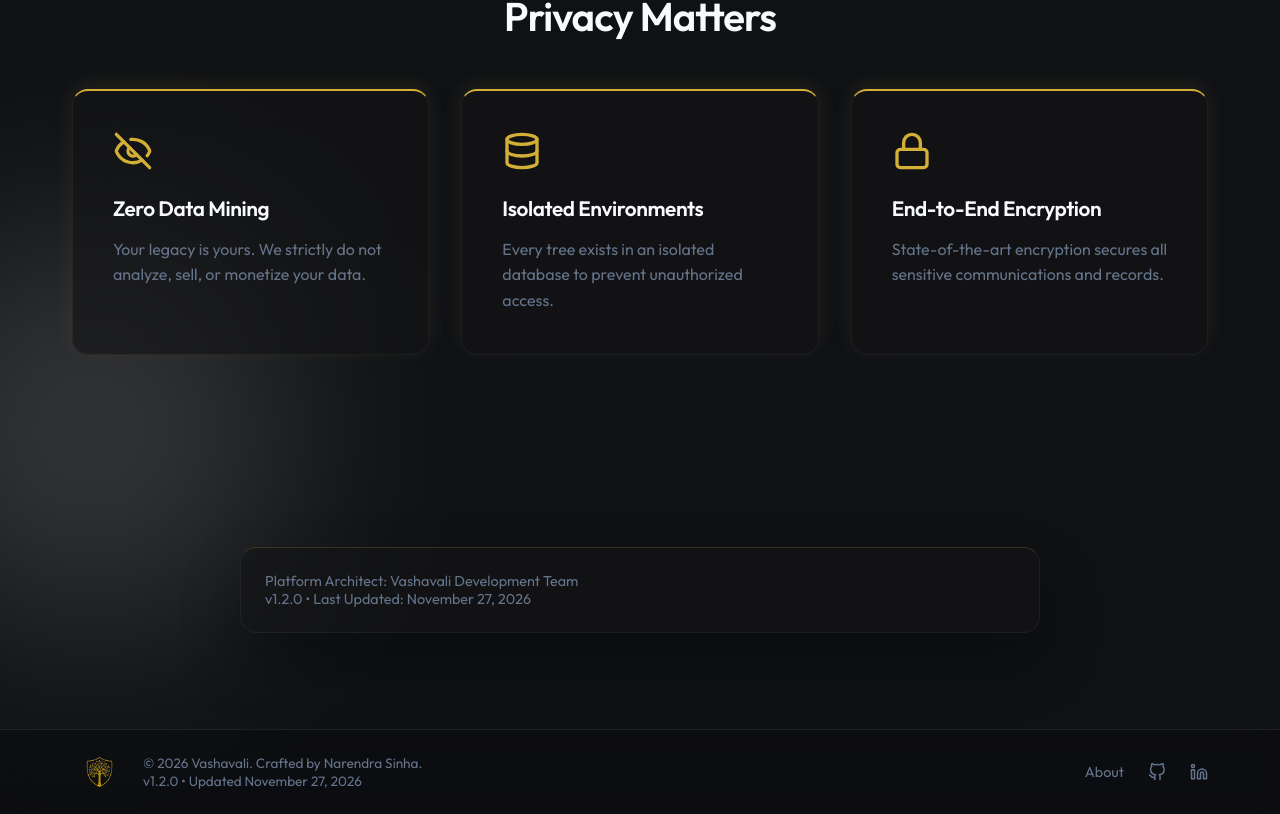
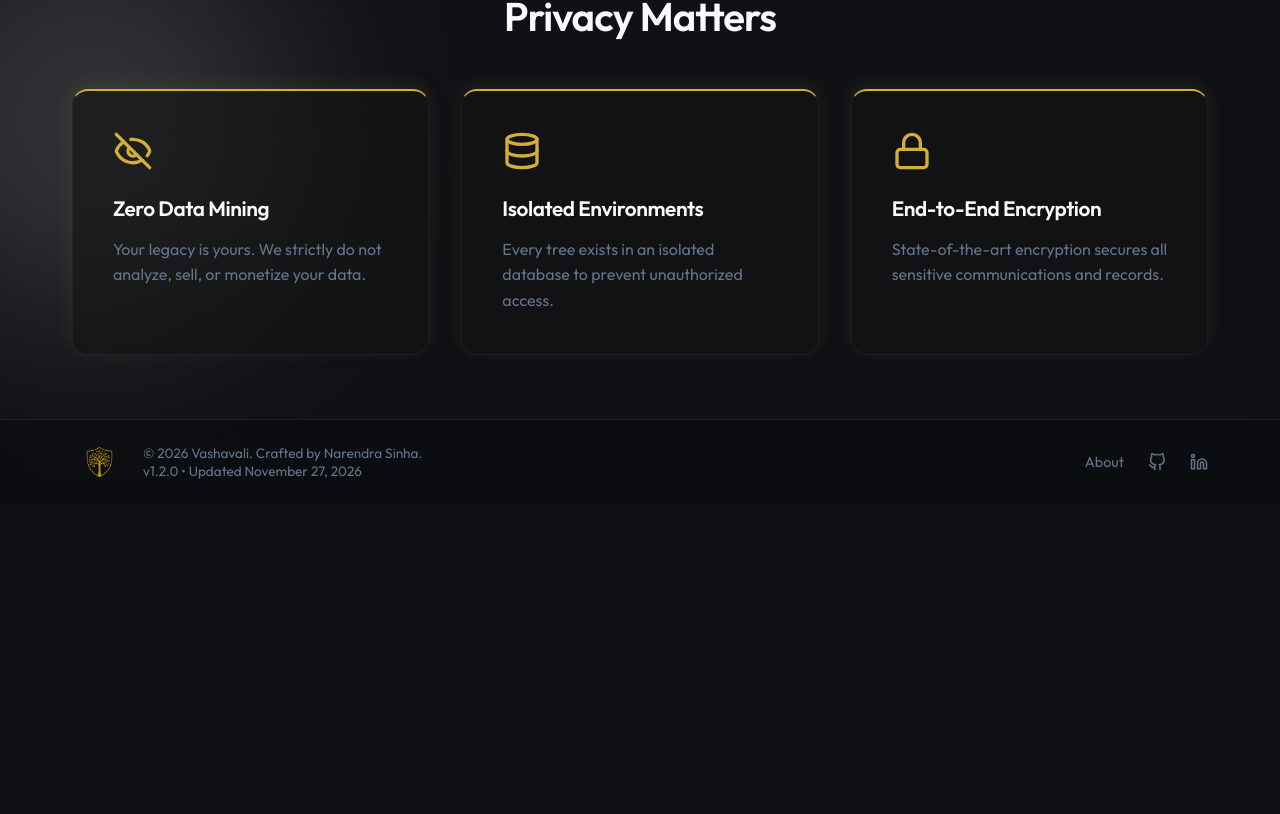
Before and after one commit to yoyosina/vashavali, a React (Vite) app: page / in a window 1280 px wide. Shown: the part 2644-3458 px from the top of the page. After the commit the page ends 3148 px from the top, so only its background shows below. Built offline with nearby package versions, Linux system fonts and the light colour scheme; no server answers.

Commit message:
fix: remove duplicate footer from landing page

```diff
--- a/src/pages/LandingPage.jsx
+++ b/src/pages/LandingPage.jsx
@@ -274,16 +274,6 @@ const LandingPage = () => {
         </div>
       </motion.section>
 
-      <footer className="landing-footer" style={{ marginTop: '4rem', paddingBottom: '2rem' }}>
-        <div className="glass-panel-premium text-center" style={{ padding: '1.5rem', maxWidth: '800px', margin: '0 auto' }}>
-          <p className="text-muted" style={{ fontSize: '0.9rem', margin: 0 }}>
-            Platform Architect: Vashavali Development Team
-            <br/>
-            {/* eslint-disable-next-line no-undef */}
-            v{__APP_VERSION__} &bull; Last Updated: {__BUILD_DATE__}
-          </p>
-        </div>
-      </footer>
     </div>
   );
 };
```
